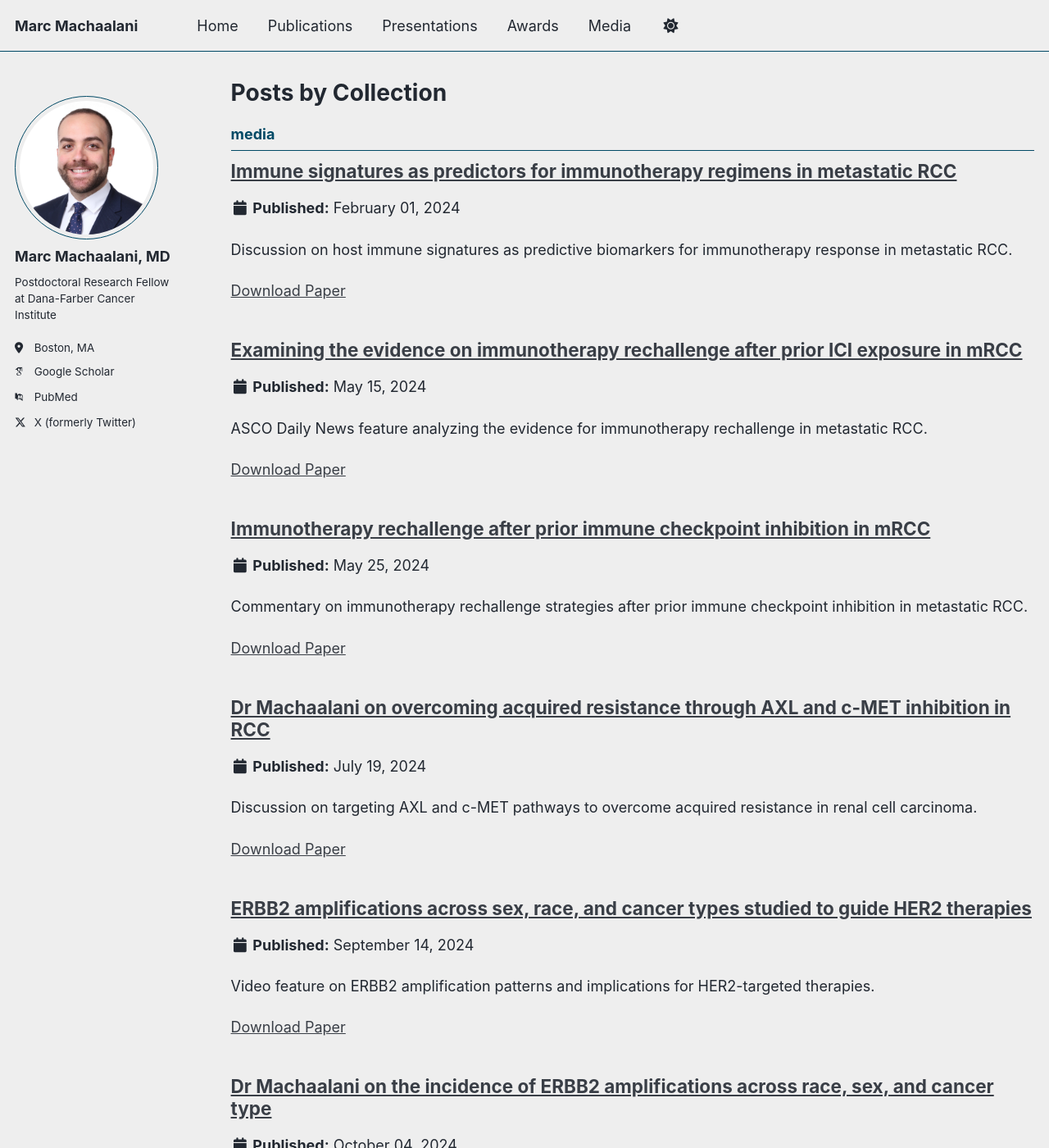
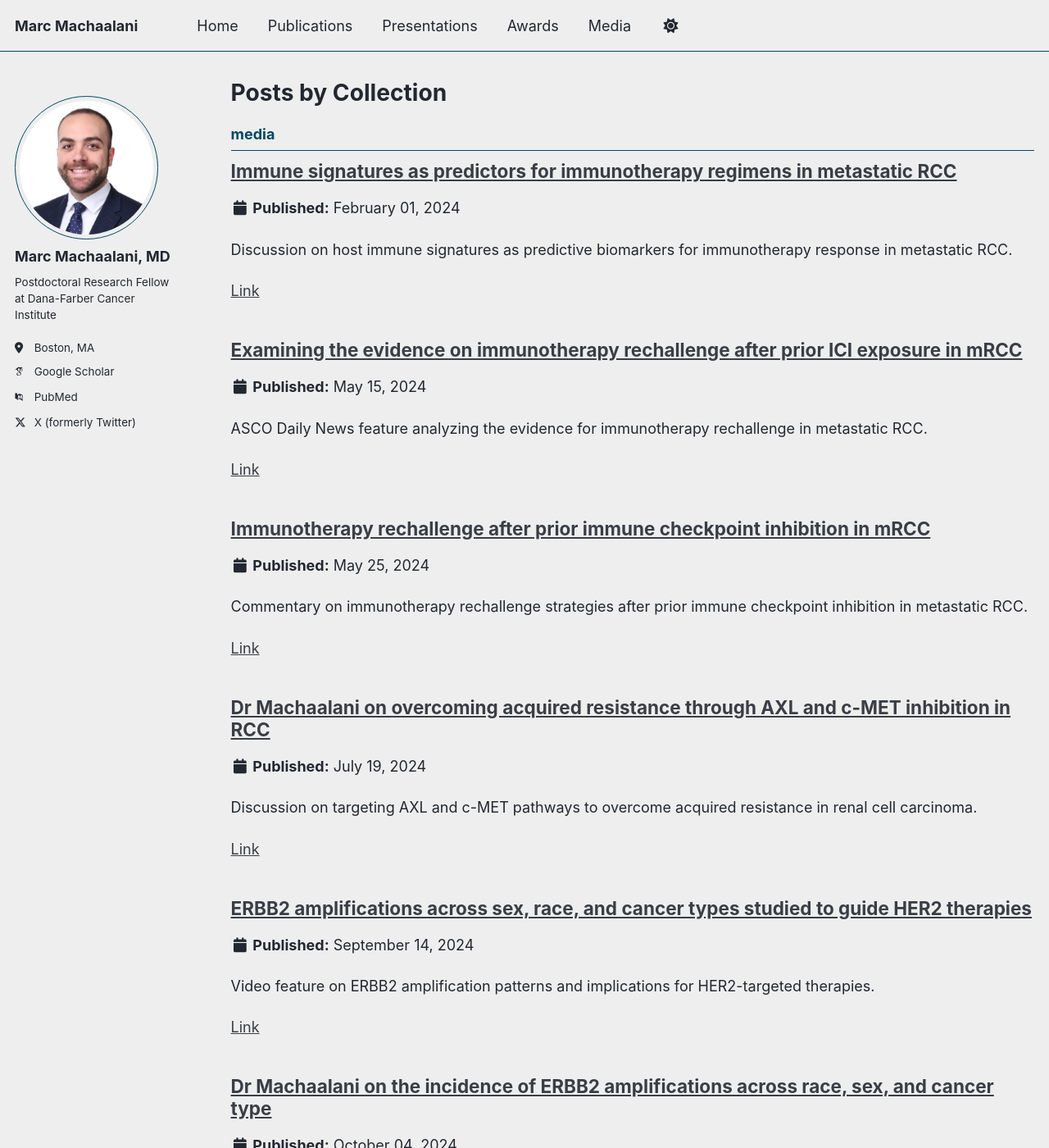
Before and after one commit to MarcMachaalani/marcmachaalani.github.io, a Jekyll site: the page built from _pages/collection-archive.html, in a window 1280 px wide and 1400 px high. Shown: the whole window at 82% size. Built offline with Jekyll 4.4.1, drawn with Linux system fonts in a browser that asks for light colours; some web fonts are replaced; a script bundle is joined from its source files by our own code; library files that are not in the unit come from our copies; some of the changed text lies outside the part shown.

Commit message:
Update archive-single.html

```diff
--- a/_includes/archive-single.html
+++ b/_includes/archive-single.html
@@ -28,56 +37,126 @@
 
     <h2 class="archive__item-title" itemprop="headline">
       {% if post.link %}
-        <a href="{{ post.link }}">{{ title }}</a> <a href="{{ base_path }}{{ post.url }}" rel="permalink"><i class="fa fa-link" aria-hidden="true" title="permalink"></i><span class="sr-only">Permalink</span></a>
+        <a href="{{ post.link }}">{{ title }}</a>
+        <a href="{{ base_path }}{{ post.url }}" rel="permalink">
+          <i class="fa fa-link" aria-hidden="true"></i>
+          <span class="sr-only">Permalink</span>
+        </a>
       {% else %}
         <a href="{{ base_path }}{{ post.url }}" rel="permalink">{{ title }}</a>
       {% endif %}
     </h2>
 
     {% if post.read_time %}
-      <p class="page__meta"><i class="fa fa-clock" aria-hidden="true"></i> {% include read-time.html %}</p>
+      <p class="page__meta">
+        <i class="fa fa-clock" aria-hidden="true"></i>
+        {% include read-time.html %}
+      </p>
     {% endif %}
 
-        {% if post.collection == 'teaching' %}
-          <p> {{ post.type }}, <i>{{ post.venue }}</i>, {{ post.date | default: "1900-01-01" | date: "%Y" }} </p>
-        {% elsif post.collection == 'publications' %}
-          <p>Published in <i>{{ post.venue }}</i>, {{ post.date | default: "1900-01-01" | date: "%Y" }} </p>
-        {% elsif post.date %}
-         <p class="page__date"><strong><i class="fa fa-fw fa-calendar" aria-hidden="true"></i> {{ site.data.ui-text[site.locale].date_label | default: "Published:" }}</strong> <time datetime="{{ post.date | default: "1900-01-01" | date_to_xmlschema }}">{{ post.date | default: "1900-01-01" | date: "%B %d, %Y" }}</time></p>
-        {% endif %}
+    {% if post.collection == 'teaching' %}
+      <p>{{ post.type }}, <i>{{ post.venue }}</i>, {{ post.date | date: "%Y" }}</p>
+
+    {% elsif post.collection == 'publications' %}
+      <p>Published in <i>{{ post.venue }}</i>, {{ post.date | date: "%Y" }}</p>
+
+    {% elsif post.collection == 'media' %}
+      <p>
+        <strong><i class="fa fa-fw fa-calendar" aria-hidden="true"></i> Published:</strong>
+        <time datetime="{{ post.date | date_to_xmlschema }}">
+          {{ post.date | date: "%B %d, %Y" }}
+        </time>
+      </p>
+
+    {% elsif post.date %}
+      <p class="page__date">
+        <strong><i class="fa fa-fw fa-calendar" aria-hidden="true"></i> Published:</strong>
+        <time datetime="{{ post.date | date_to_xmlschema }}">
+          {{ post.date | date: "%B %d, %Y" }}
+        </time>
+      </p>
+    {% endif %}
 
     {% if post.excerpt and site.read_more != 'enabled' %}
-    <p class="archive__item-excerpt" itemprop="description">{{ post.excerpt | markdownify }}</p>
+      <p class="archive__item-excerpt" itemprop="description">
+        {{ post.excerpt | markdownify }}
+      </p>
     {% elsif post.excerpt and site.read_more == 'enabled' %}
-    <p class="archive__item-excerpt" itemprop="description"><p>{{ post.excerpt | markdownify | remove: '<p>' | remove: '</p>' }}<strong><a href="{{ base_path }}{{ post.url }}" rel="permalink"> Read more</a></strong></p></p>
+      <p class="archive__item-excerpt" itemprop="description">
+        {{ post.excerpt | markdownify | remove: '<p>' | remove: '</p>' }}
+        <strong><a href="{{ base_path }}{{ post.url }}"> Read more</a></strong>
+      </p>
     {% endif %}
 
     {% if post.citation and post.paperurl and post.slidesurl and post.bibtexurl %}
-      <p>Recommended citation: {{ post.citation }}<br /><a href="{{ post.paperurl }}">Download Paper</a> | <a href="{{ post.slidesurl }}">Download Slides</a> | <a href="{{ post.bibtexurl }}">Download Bibtex</a></p>
+      <p>Recommended citation: {{ post.citation }}<br />
+        <a href="{{ post.paperurl }}">{{ paper_label }}</a> |
+        <a href="{{ post.slidesurl }}">Download Slides</a> |
+        <a href="{{ post.bibtexurl }}">Download Bibtex</a>
+      </p>
+
     {% elsif post.citation and post.paperurl and post.slidesurl %}
-      <p>Recommended citation: {{ post.citation }}<br /><a href="{{ post.paperurl }}">Download Paper</a> | <a href="{{ post.slidesurl }}">Download Slides</a></p>
+      <p>Recommended citation: {{ post.citation }}<br />
+        <a href="{{ post.paperurl }}">{{ paper_label }}</a> |
+        <a href="{{ post.slidesurl }}">Download Slides</a>
+      </p>
+
     {% elsif post.citation and post.paperurl and post.bibtexurl %}
-      <p>Recommended citation: {{ post.citation }}<br /><a href="{{ post.paperurl }}">Download Paper</a> | <a href="{{ post.bibtexurl }}">Download Bibtex</a></p>
+      <p>Recommended citation: {{ post.citation }}<br />
+        <a href="{{ post.paperurl }}">{{ paper_label }}</a> |
+        <a href="{{ post.bibtexurl }}">Download Bibtex</a>
+      </p>
+
     {% elsif post.citation and post.paperurl %}
-      <p>Recommended citation: {{ post.citation }}<br /><a href="{{ post.paperurl }}">Download Paper</a></p>
+      <p>Recommended citation: {{ post.citation }}<br />
+        <a href="{{ post.paperurl }}">{{ paper_label }}</a>
+      </p>
+
     {% elsif post.citation and post.slidesurl and post.bibtexurl %}
-      <p>Recommended citation: {{ post.citation }}<br /><a href="{{ post.slidesurl }}">Download Slides</a> | <a href="{{ post.bibtexurl}}">Download Bibtex</a></p>
+      <p>Recommended citation: {{ post.citation }}<br />
+        <a href="{{ post.slidesurl }}">Download Slides</a> |
+        <a href="{{ post.bibtexurl }}">Download Bibtex</a>
+      </p>
+
     {% elsif post.citation and post.slidesurl %}
-      <p>Recommended citation: {{ post.citation }}<br /><a href="{{ post.slidesurl }}">Download Slides</a></p>
+      <p>Recommended citation: {{ post.citation }}<br />
+        <a href="{{ post.slidesurl }}">Download Slides</a>
+      </p>
+
     {% elsif post.citation and post.bibtexurl %}
-      <p>Recommended citation: {{ post.citation }}<br /><a href="{{ post.bibtexurl }}">Download Bibtex</a></p>
+      <p>Recommended citation: {{ post.citation }}<br />
+        <a href="{{ post.bibtexurl }}">Download Bibtex</a>
+      </p>
+
     {% elsif post.citation %}
       <p>Recommended citation: {{ post.citation }}</p>
+
     {% elsif post.paperurl and post.bibtexurl %}
-      <p><a href=" {{ post.paperurl }} ">Download Paper</a> | <a href="{{ post.bibtexurl }}">Download Bibtex</a></p>
+      <p>
+        <a href="{{ post.paperurl }}">{{ paper_label }}</a> |
+        <a href="{{ post.bibtexurl }}">Download Bibtex</a>
+      </p>
+
     {% elsif post.paperurl %}
-      <p><a href=" {{ post.paperurl }} ">Download Paper</a></p>
+      <p>
+        <a href="{{ post.paperurl }}">{{ paper_label }}</a>
+      </p>
+
     {% elsif post.slidesurl and post.bibtexurl %}
-      <p><a href="{{ post.slidesurl }}">Download Slides</a> | <a href="{{ post.bibtexurl }}">Download Bibtex</a></p>
+      <p>
+        <a href="{{ post.slidesurl }}">Download Slides</a> |
+        <a href="{{ post.bibtexurl }}">Download Bibtex</a>
+      </p>
+
     {% elsif post.slidesurl %}
-      <p><a href="{{ post.slidesurl }}">Download Slides</a></p>
+      <p>
+        <a href="{{ post.slidesurl }}">Download Slides</a>
+      </p>
+
     {% elsif post.bibtexurl %}
-      <p><a href="{{ post.bibtexurl }}">Download Bibtex</a></p>
+      <p>
+        <a href="{{ post.bibtexurl }}">Download Bibtex</a>
+      </p>
     {% endif %}
 
   </article>
```
Also changed, not shown: other parts of _includes/archive-single.html (+9 -0 lines).
